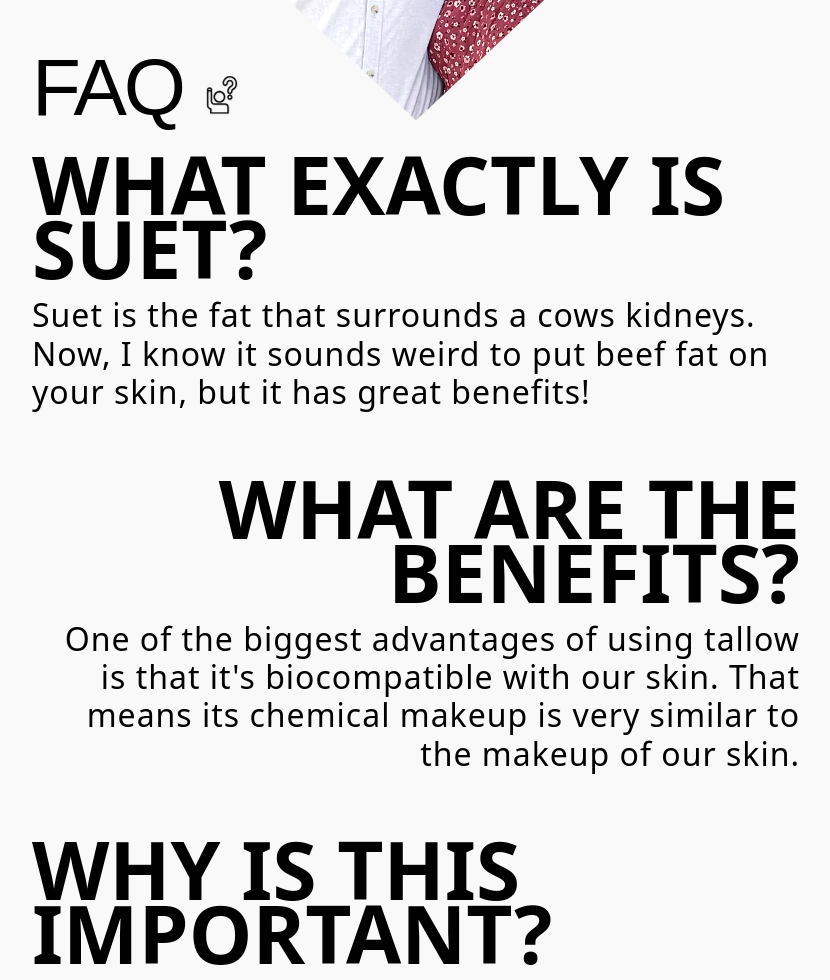
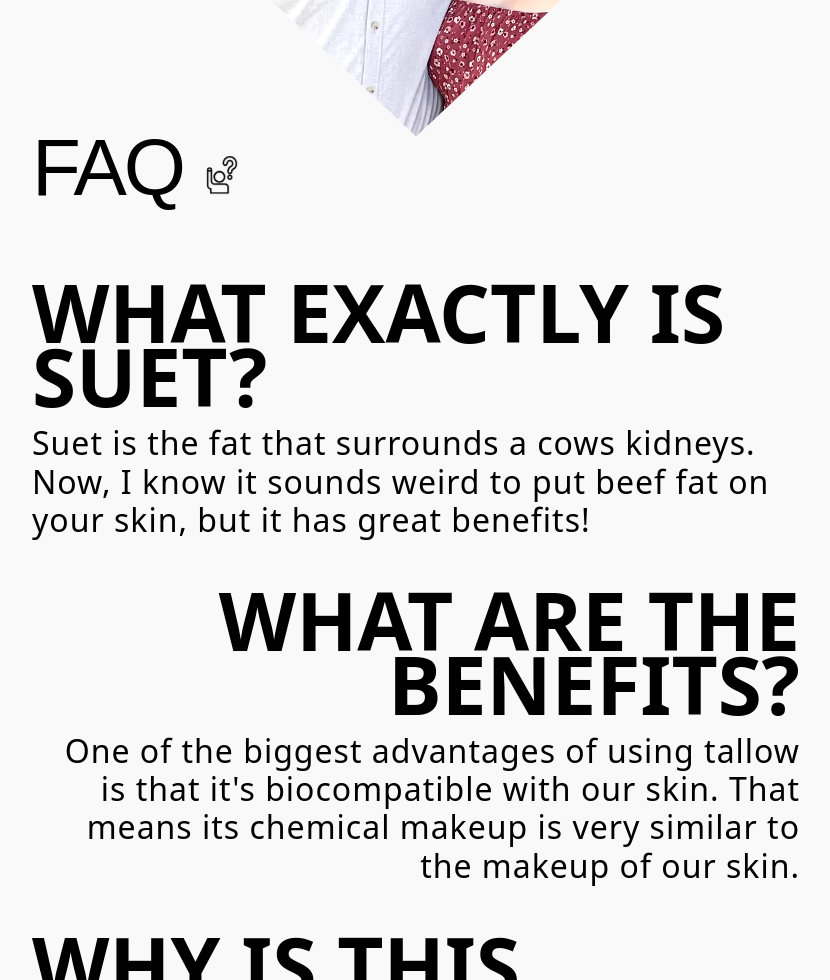
Before and after one commit to jLively7/NaturesHandsMinimal, a plain HTML site: page Index.html in a window 1280 px wide. Shown: the part 1820-2800 px from the top of the page, without its empty margins (224-1054 px from the left). Drawn offline with Linux system fonts and the light colour scheme.

Commit message:
division resizing

```diff
--- a/style.css
+++ b/style.css
@@ -12,6 +12,7 @@
 
 :root {
   --max-width: 800px;
+  --divider: 3rem;
 }
 
 img,
@@ -63,6 +64,7 @@ body {
   min-height: 100svh;
   max-width: 1200px;
   margin: 0 auto;
+  margin-bottom: 1rem;
 }
 
 .hero__logo {
@@ -116,6 +118,7 @@ body {
   display: flex;
   flex-direction: column;
   justify-content: center;
+  margin-bottom: var(--divider);
 }
 
 .about__title {
@@ -147,10 +150,7 @@ body {
 }
 
 .questions-link {
-  position: absolute;
-  bottom: 0;
-  left: 0;
-  padding: 1rem;
+  position: relative;
 }
 
 .questions-link img {
@@ -169,7 +169,7 @@ body {
 }
 
 .faq__card {
-  margin-bottom: 4rem;
+  margin-bottom: var(--divider);
 }
 
 .faq__card:nth-of-type(even) {
```
